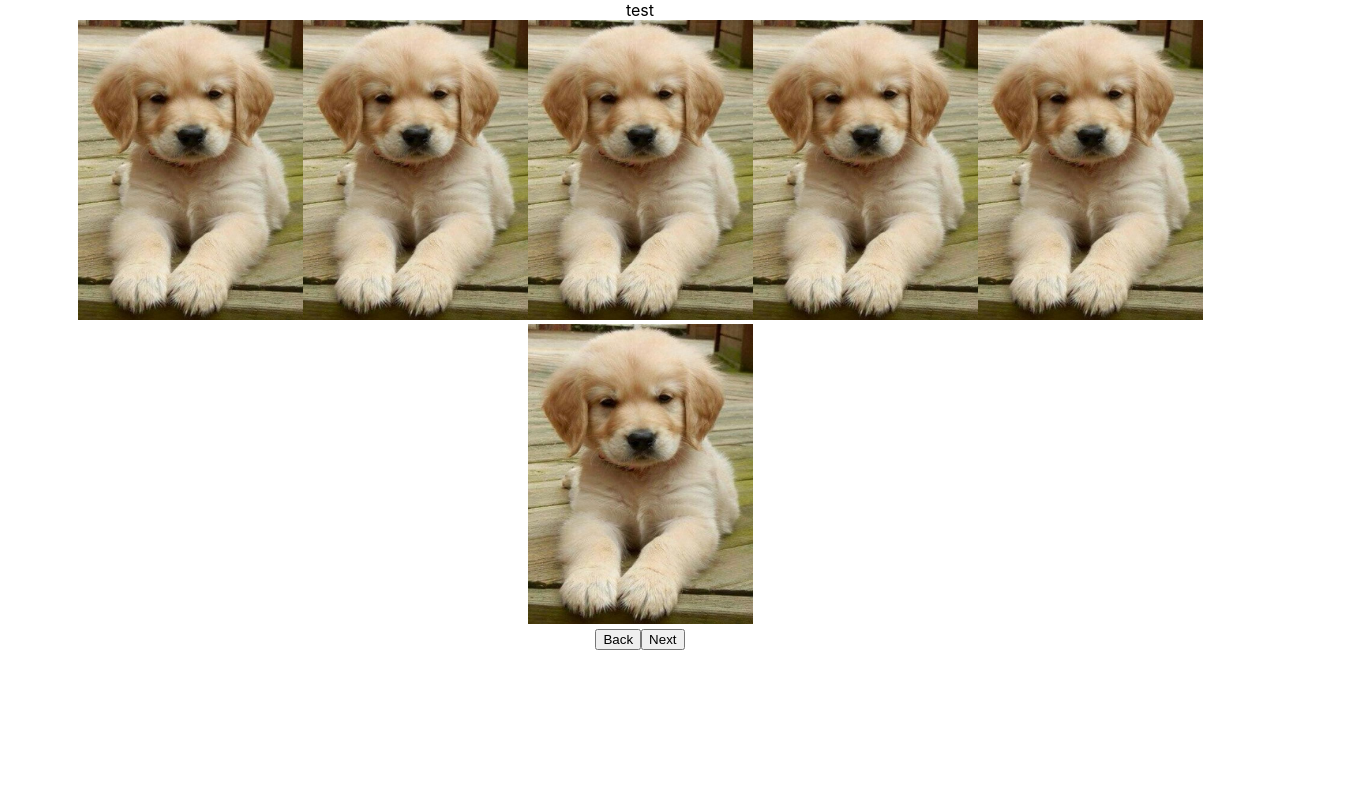
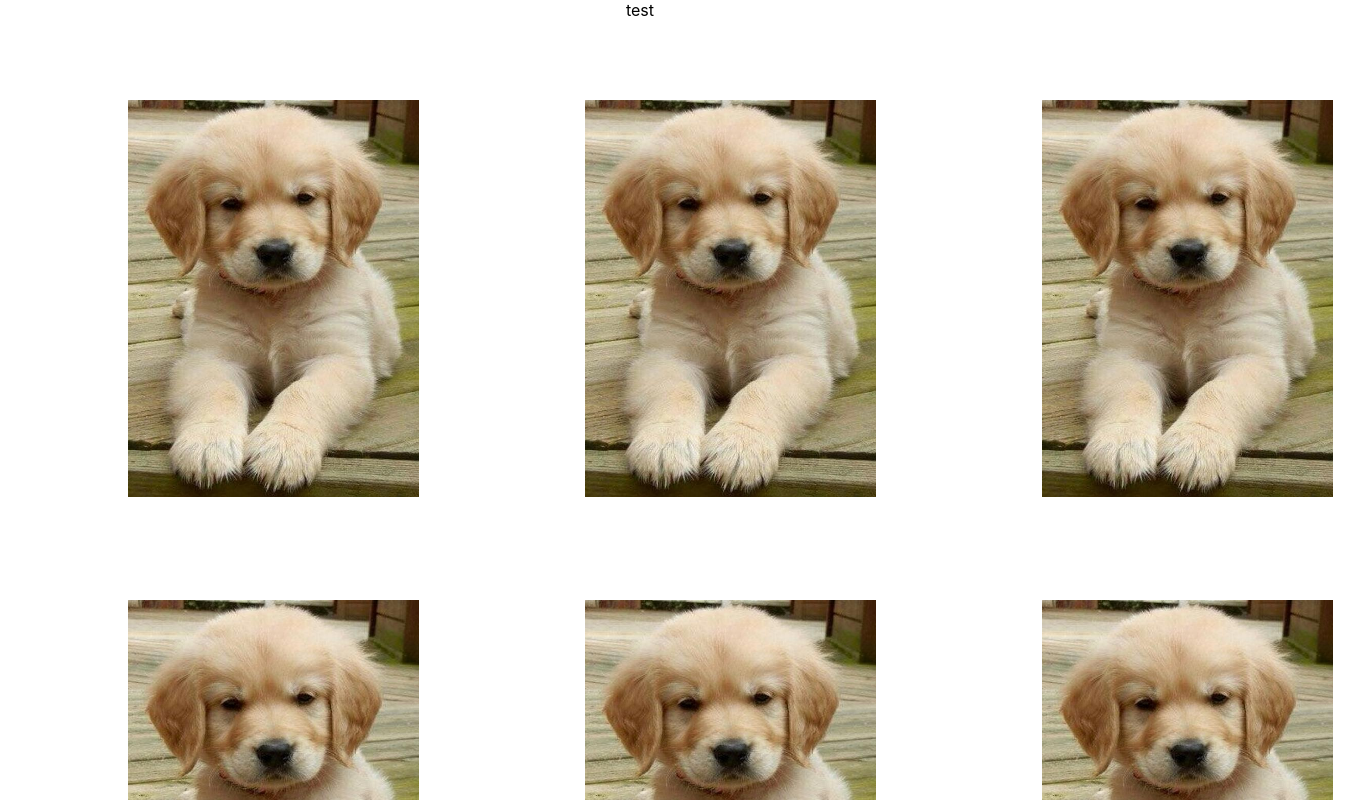
Before and after one commit to krishnakpandian/CSE-115, a React (Create React App) app: page / in a window 1280 px wide. Shown: the top 800 px of the page, 1368 px wide, since content can reach past the window. Built offline with nearby package versions, Linux system fonts and the light colour scheme.

Commit message:
Added css to result body to move position of images and buttons

```diff
--- a/src/App.css
+++ b/src/App.css
@@ -1,8 +1,3 @@
 .App {
   text-align: center;
 }
-
-.Dog {
-  height: 300px;
-  width: 225px;
-}
--- /dev/null
+++ b/src/components/result-body.css
@@ -0,0 +1,71 @@
+.Box1 {
+  position: absolute;
+  width: 291px;
+  height: 397px;
+  left: 128px;
+  top: 100px;
+}
+
+.Box2 {
+  position: absolute;
+  width: 291px;
+  height: 397px;
+  left: 585px;
+  top: 100px;
+}
+
+.Box3 {
+  position: absolute;
+  width: 291px;
+  height: 397px;
+  left: 1042px;
+  top: 100px;
+}
+
+.Box4 {
+  position: absolute;
+  width: 291px;
+  height: 397px;
+  left: 128px;
+  top: 600px;
+}
+
+.Box5 {
+  position: absolute;
+  width: 291px;
+  height: 397px;
+  left: 585px;
+  top: 600px;
+}
+
+.Box6 {
+  position: absolute;
+  width: 291px;
+  height: 397px;
+  left: 1042px;
+  top: 600px;
+}
+
+.Back {
+  position: absolute;
+  width: 196px;
+  height: 64px;
+  left: 128px;
+  top: 1000px;
+
+  border: 3px solid #6f6fe8;
+  box-sizing: border-box;
+  border-radius: 30px;
+}
+
+.Next {
+  position: absolute;
+  width: 196px;
+  height: 64px;
+  left: 1172px;
+  top: 1000px;
+
+  border: 3px solid #6f6fe8;
+  box-sizing: border-box;
+  border-radius: 30px;
+}
--- a/src/components/result-body.tsx
+++ b/src/components/result-body.tsx
@@ -1,21 +1,21 @@
 import React, { Component } from "react";
 import dog from '../assets/dog.jpg'
+import './result-body.css'
 class ResultBody extends Component {
   render() {
     return (
       <section>
         <div>
-          <img src={dog} className="Dog" onClick={this.imgClick}/>
-          <img src={dog} className="Dog" onClick={this.imgClick}/>
-          <img src={dog} className="Dog" onClick={this.imgClick}/>
-          <img src={dog} className="Dog" onClick={this.imgClick}/>
-          <img src={dog} className="Dog" onClick={this.imgClick}/>
-          <img src={dog} className="Dog" onClick={this.imgClick}/>
-
+          <img src={dog} className="Box1" onClick={this.imgClick}/>
+          <img src={dog} className="Box2" onClick={this.imgClick}/>
+          <img src={dog} className="Box3" onClick={this.imgClick}/>
+          <img src={dog} className="Box4" onClick={this.imgClick}/>
+          <img src={dog} className="Box5" onClick={this.imgClick}/>
+          <img src={dog} className="Box6" onClick={this.imgClick}/>
         </div>
         <div>
-          <button onClick={this.backClick}>Back</button>
-          <button onClick={this.nextClick}>Next</button>
+          <button className="Back" onClick={this.backClick}>Back</button>
+          <button className="Next" onClick={this.nextClick}>Next</button>
         </div>
       </section>
    );
```
